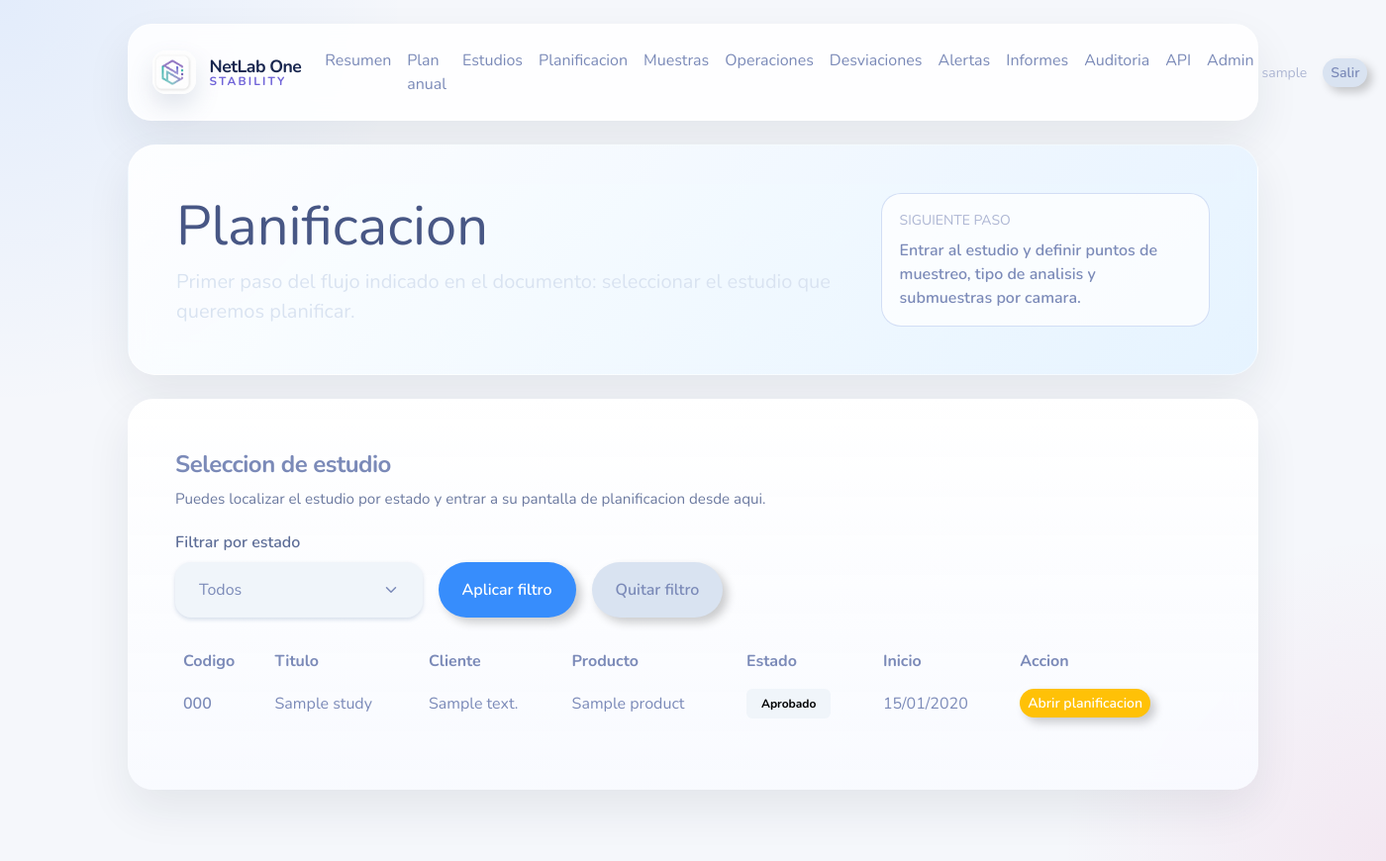
After one commit to pprofilers-ui/proyectoafmgde, a Django app: page /app/planning/ in a window 1400 px wide. The commit adds this page. Shown: the whole page at 99% size. Run offline with Django 5.2, Linux system fonts and the light colour scheme; a user stored in the database is signed in; data comes from the database, SQL or seed files in the repository; tables that the repository leaves empty hold one stand-in row (values such as "Sample post"); some libraries are stand-ins or nearby versions.

Commit message:
Fix: se ha añadido la pestaña planificacion relacionada con los estudios

```diff
--- a/config/urls.py
+++ b/config/urls.py
@@ -23,6 +23,7 @@ from stability.web_views import (
     extract_sample_web,
     label_sample_web,
     operations_hub,
+    planning_list_view,
     planning_study_view,
     place_sample_in_chamber_web,
     reports_view,
@@ -54,6 +55,7 @@ urlpatterns = [
     path('app/studies/create/', create_study_web, name='web-create-study'),
     path('app/studies/<int:pk>/edit/', edit_study_web, name='web-edit-study'),
     path('app/studies/<int:pk>/delete/', delete_study_web, name='web-delete-study'),
+    path('app/planning/', planning_list_view, name='web-planning'),
     path('app/studies/<int:pk>/planning/', planning_study_view, name='web-study-planning'),
     path('app/samples/', samples_list, name='web-samples'),
     path('app/samples/create/', create_sample_web, name='web-create-sample'),
--- a/stability/web_views.py
+++ b/stability/web_views.py
@@ -350,6 +350,21 @@ def sample_schedules_view(request, pk):
         "filter_active": True,
     }
     return render(request, "web/sample_schedules.html", context)
+
+
+@login_required
+def planning_list_view(request):
+    status_filter = (request.GET.get("status") or "").strip()
+    studies = Study.objects.select_related("study_type", "client", "product")
+    if status_filter in {choice for choice, _label in Study.Status.choices}:
+        studies = studies.filter(status=status_filter)
+    studies = studies.order_by("-created_at")
+    context = {
+        "studies": studies,
+        "selected_status": status_filter,
+        "status_choices": Study.Status.choices,
+    }
+    return render(request, "web/planning_list.html", context)
 
 
 @login_required
--- a/templates/base.html
+++ b/templates/base.html
@@ -150,7 +150,7 @@
                         <li class="nav-item"><a class="nav-link" href="/">Resumen</a></li>
                         <li class="nav-item"><a class="nav-link" href="/app/annual-plan/">Plan anual</a></li>
                         <li class="nav-item"><a class="nav-link" href="/app/studies/">Estudios</a></li>
-                        <li class="nav-item"><a class="nav-link" href="/app/studies/">Planificacion</a></li>
+                        <li class="nav-item"><a class="nav-link" href="/app/planning/">Planificacion</a></li>
                         <li class="nav-item"><a class="nav-link" href="/app/samples/">Muestras</a></li>
                         <li class="nav-item"><a class="nav-link" href="/app/operations/">Operaciones</a></li>
                         <li class="nav-item"><a class="nav-link" href="/app/deviations/">Desviaciones</a></li>
--- /dev/null
+++ b/templates/web/planning_list.html
@@ -0,0 +1,76 @@
+{% extends "base.html" %}
+
+{% block content %}
+<div class="hero glass p-4 p-lg-5 mb-4">
+    <div class="row align-items-center g-4">
+        <div class="col-lg-8">
+            <h1 class="display-4 mb-2">Planificacion</h1>
+            <p class="lead text-secondary mb-0">Primer paso del flujo indicado en el documento: seleccionar el estudio que queremos planificar.</p>
+        </div>
+        <div class="col-lg-4">
+            <div class="mini-kpi">
+                <div class="small text-uppercase text-muted">Siguiente paso</div>
+                <div class="fw-semibold mt-2">Entrar al estudio y definir puntos de muestreo, tipo de analisis y submuestras por camara.</div>
+            </div>
+        </div>
+    </div>
+</div>
+
+<div class="card glass soft-card border-0 mb-4">
+    <div class="card-body p-4 p-lg-5">
+        <div class="app-section-title">Seleccion de estudio</div>
+        <div class="app-section-copy">Puedes localizar el estudio por estado y entrar a su pantalla de planificacion desde aqui.</div>
+
+        <form method="get" action="/app/planning/" class="row g-3 align-items-end mb-4">
+            <div class="col-md-4 col-lg-3">
+                <label class="form-label" for="planningStatusFilter">Filtrar por estado</label>
+                <select class="form-select rounded-4 shadow-sm" id="planningStatusFilter" name="status">
+                    <option value="">Todos</option>
+                    {% for value, label in status_choices %}
+                    <option value="{{ value }}" {% if selected_status == value %}selected{% endif %}>{{ label }}</option>
+                    {% endfor %}
+                </select>
+            </div>
+            <div class="col-md-auto">
+                <button class="btn btn-outline-primary rounded-pill" type="submit">Aplicar filtro</button>
+            </div>
+            <div class="col-md-auto">
+                <a href="/app/planning/" class="btn btn-outline-secondary rounded-pill">Quitar filtro</a>
+            </div>
+        </form>
+
+        <div class="table-responsive">
+            <table class="table table-hover align-middle">
+                <tr>
+                    <th>Codigo</th>
+                    <th>Titulo</th>
+                    <th>Cliente</th>
+                    <th>Producto</th>
+                    <th>Estado</th>
+                    <th>Inicio</th>
+                    <th>Accion</th>
+                </tr>
+                {% for study in studies %}
+                <tr>
+                    <td class="fw-semibold">{{ study.code }}</td>
+                    <td>{{ study.title }}</td>
+                    <td>{{ study.client.description|default:"-" }}</td>
+                    <td>{% if study.product %}{{ study.product.name }}{% else %}{{ study.product_name|default:"-" }}{% endif %}</td>
+                    <td><span class="badge text-bg-light">{{ study.get_status_display }}</span></td>
+                    <td>{{ study.start_date|date:"d/m/Y" }}</td>
+                    <td class="text-nowrap">
+                        <a class="btn btn-sm btn-outline-warning rounded-pill" href="/app/studies/{{ study.id }}/planning/">
+                            Abrir planificacion
+                        </a>
+                    </td>
+                </tr>
+                {% empty %}
+                <tr>
+                    <td colspan="7" class="text-muted">No hay estudios disponibles para planificar con el filtro actual.</td>
+                </tr>
+                {% endfor %}
+            </table>
+        </div>
+    </div>
+</div>
+{% endblock %}
```
Also changed, not shown: stability/tests.py (+7 -0 lines).
